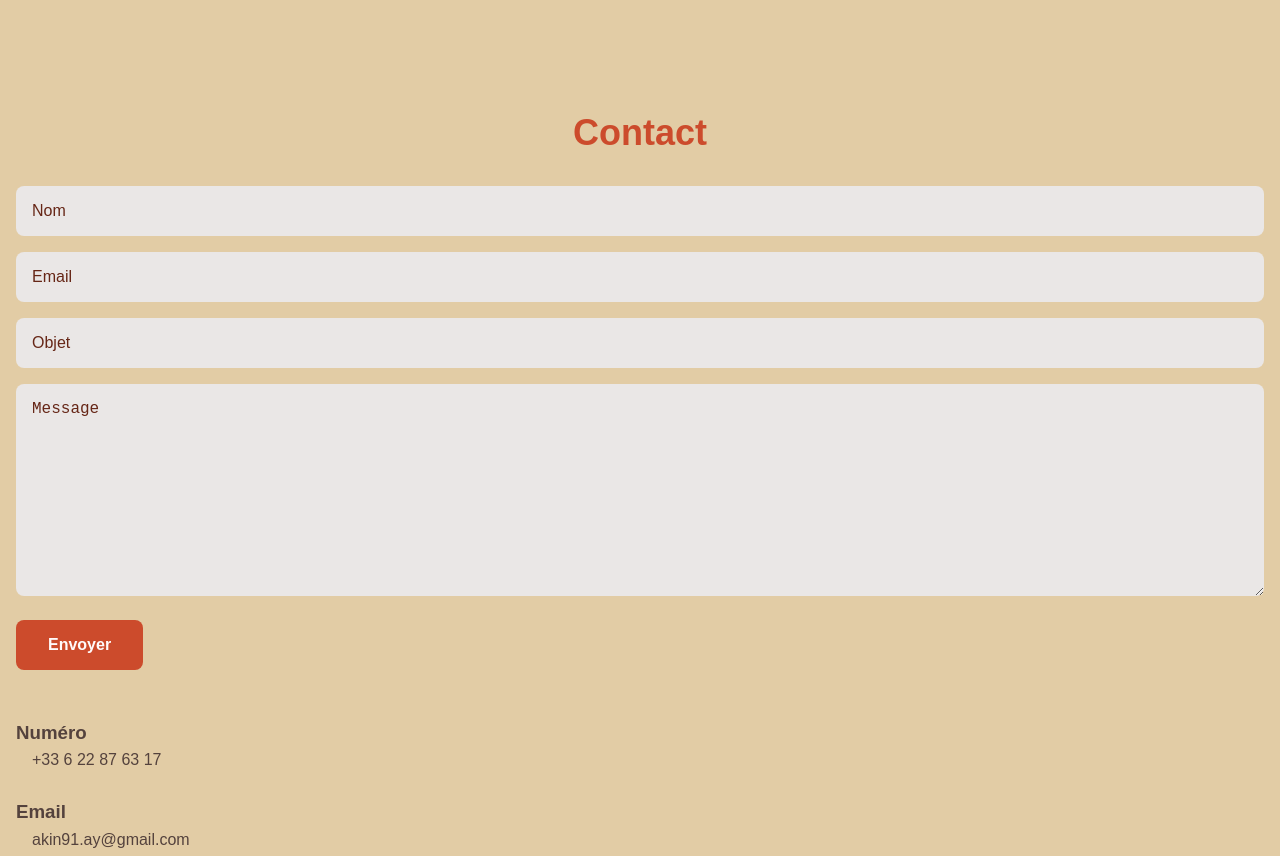
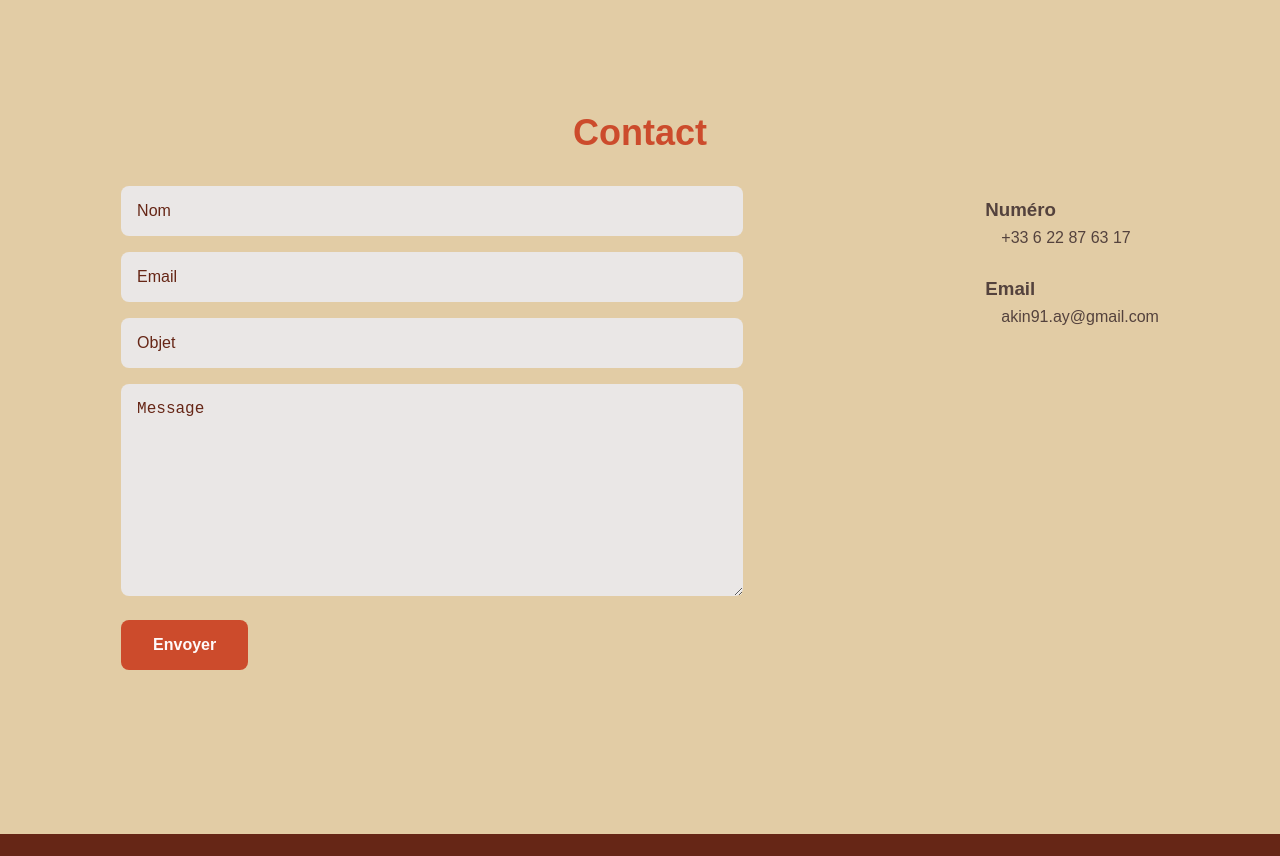
Before and after one commit to akin-ay/akin-ay.github.io, a plain HTML site: page index.html in a window 1280 px wide. Shown: the part 3765-4621 px from the top of the page. Drawn offline with nearby package versions, Linux system fonts and the light colour scheme.

Commit message:
Edit portfolio

```diff
--- a/assets/css/styles.css
+++ b/assets/css/styles.css
@@ -651,4 +651,14 @@ button:hover {
         width: 230px;
         align-self: flex;
     }
+
+    .contact__container{
+        display: flex;
+        flex-direction: row;
+        flex-wrap: nowrap;
+        justify-content: space-around;
+        align-items: baseline;
+        align-content: stretch;
+
+    }
 }
```
